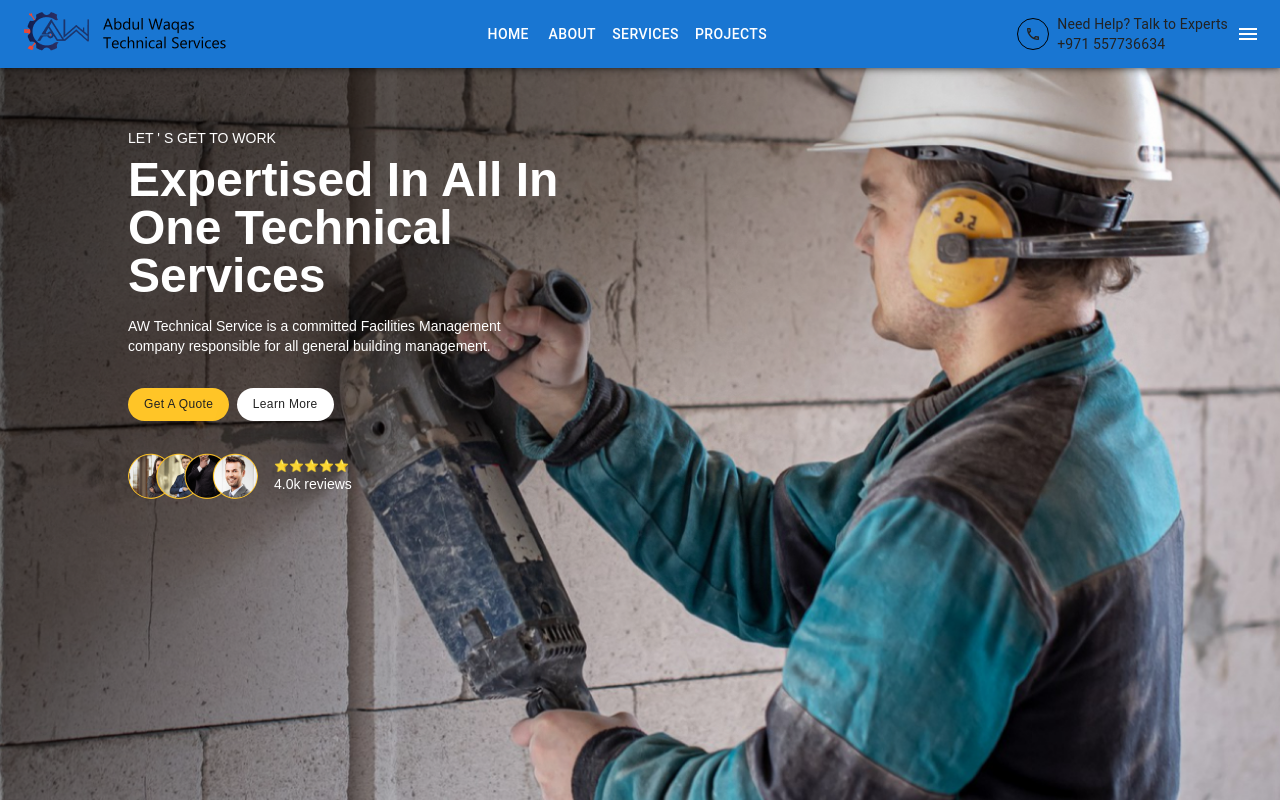
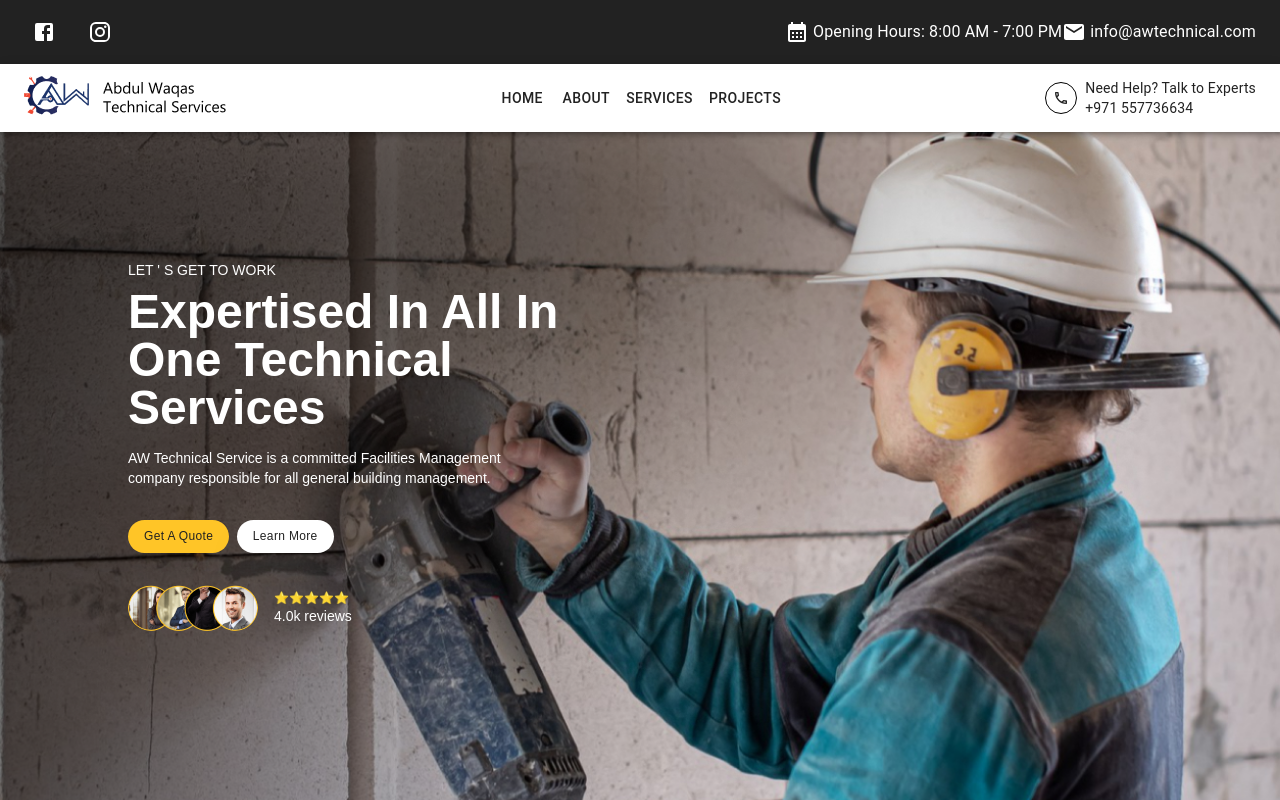
Before and after one commit to shaniaakhan21/AWTech, a Next.js app: page / in a window 1280 px wide. Shown: the top 800 px of the page. Built offline with nearby package versions, Linux system fonts and the light colour scheme.

Commit message:
button fix 2

```diff
--- a/app/globals.css
+++ b/app/globals.css
@@ -65,3 +65,29 @@ body{
   padding-left: 1rem!important;
   padding-right: 1rem!important;
 }
+
+.background-white{
+  background-color: white!important;
+}
+
+.text-22-black{
+  color: #222222!important;
+}
+
+.bg-22-black{
+  background-color: #222222!important;
+}
+
+.pos-relative{
+  position: relative!important;
+}
+
+.pos-sticky{
+  position: sticky!important;
+}
+
+@media (min-width: 640px) {
+  .sm\:hidden {
+      display: none!important;
+  }
+}
--- a/components/Faq.tsx
+++ b/components/Faq.tsx
@@ -41,7 +41,7 @@ const Faq: React.FC = () => {
                     <div className='bg-[#222222] p-4 rounded-2xl shadow-xl'>
                         <h1 className='text-white text-2xl pb-2'>Still You Have Doubts ?</h1>
                         <h5 className='text-[#f9f9f99c] font-extralight text-xs pb-4'>Contact us on whatsapp directly</h5>
-                        <Button className="capitalize text-sm rounded-full mr-4 w-fit px-8 py-2 bg-[#FFC527] font-semibold text-[#222222] shadow-2xl " onClick={() => window.open('https://wa.me/971557736634', '_blank')}>
+                        <Button className="custom-button capitalize text-sm rounded-full mr-4 w-fit px-8 py-2 bg-[#FFC527] font-semibold text-[#222222] shadow-2xl " onClick={() => window.open('https://wa.me/971557736634', '_blank')}>
                             Submit Your Query
                         </Button>
                     </div>
--- a/components/Header.tsx
+++ b/components/Header.tsx
@@ -15,7 +15,7 @@ const Header: React.FC = () => {
     };
 
     return (
-        <AppBar className="bg-white shadow-none sticky">
+        <AppBar className="bg-white shadow-none pos-sticky background-white">
             <Toolbar className="flex justify-between items-center py-2">
                 {/* Logo */}
                 <div className="flex items-center">
@@ -24,10 +24,10 @@ const Header: React.FC = () => {
 
                 {/* Desktop Menu */}
                 <nav className="hidden sm:flex flex-grow justify-center">
-                    <Button color="inherit" className="text-[#222222]" href="/">Home</Button>
-                    <Button color="inherit" className="text-[#222222]" href="/about">About</Button>
-                    <Button color="inherit" className="text-[#222222]" href="/services">Services</Button>
-                    <Button color="inherit" className="text-[#222222]" href="/projects">Projects</Button>
+                    <Button color="inherit" className="text-[#222222] text-22-black" href="/">Home</Button>
+                    <Button color="inherit" className="text-[#222222] text-22-black" href="/about">About</Button>
+                    <Button color="inherit" className="text-[#222222] text-22-black" href="/services">Services</Button>
+                    <Button color="inherit" className="text-[#222222] text-22-black" href="/projects">Projects</Button>
                     {/* <Button color="inherit" className="text-[#222222]" href="/contact">Contact</Button> */}
                 </nav>
 
--- a/components/Sleek.tsx
+++ b/components/Sleek.tsx
@@ -16,12 +16,12 @@ const Sleek: React.FC = () => {
                     <h6 className='text-[#f9f9f9b5] text-[8px] sm:text-xs font-thin'>Aliquam nulla facilisi cras fermentum odio eu Cras fermentum odio eu feugiat pretium.</h6>
                 </div>
                 <div className="flex flex-row mt-2 sm:mt-4">
-                    <Button className="text-[8px] sm:text-sm capitalize rounded-full mr-4 w-fit px-2 py-1 sm:py-2 sm:px-4 text-[#222222] font-medium bg-[#FFC527] shadow-2xl"
+                    <Button className="custom-button text-[8px] sm:text-sm capitalize rounded-full mr-4 w-fit px-2 py-1 sm:py-2 sm:px-4 text-[#222222] font-medium bg-[#FFC527] shadow-2xl"
                         onClick={() => window.open('https://wa.me/971557736634', '_blank')}
                     >
                         Get A Quote
                     </Button>
-                    <Button className="text-[8px] sm:text-sm capitalize rounded-full w-fit px-2 py-1 sm:py-2 sm:px-4 font-medium text-[#222222] font-medium bg-[#F9F9F9] shadow-2xl ml-2"
+                    <Button className="custom-button-white text-[8px] sm:text-sm capitalize rounded-full w-fit px-2 py-1 sm:py-2 sm:px-4 font-medium text-[#222222] font-medium bg-[#F9F9F9] shadow-2xl ml-2"
                         onClick={() => window.open('https://wa.me/971557736634', '_blank')}
                     >
                         Book Your Services
--- a/components/TopHeader.tsx
+++ b/components/TopHeader.tsx
@@ -7,7 +7,7 @@ import CalendarMonthIcon from '@mui/icons-material/CalendarMonth';
 
 const TopHeader: React.FC = () => {
     return (
-        <AppBar className="bg-[#222222] relative">
+        <AppBar className="bg-[#222222] pos-relative bg-22-black">
             <Toolbar className="flex justify-between items-center py-2">
                 {/* Left side: Social media icons */}
                 <div className="flex space-x-2 sm:space-x-4 w-3/12 sm:w-1/2">
```
